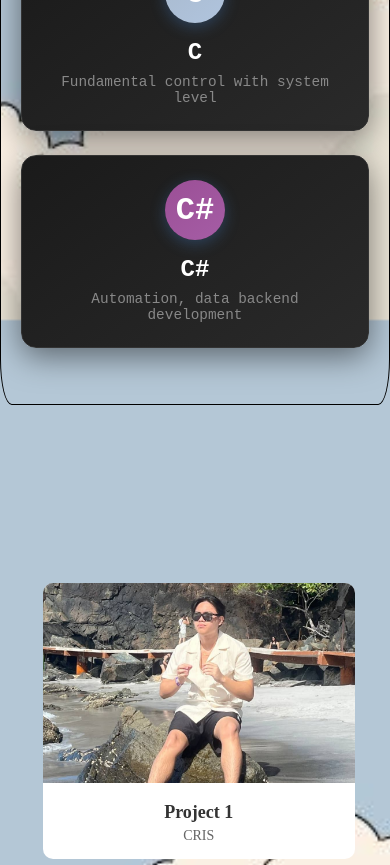
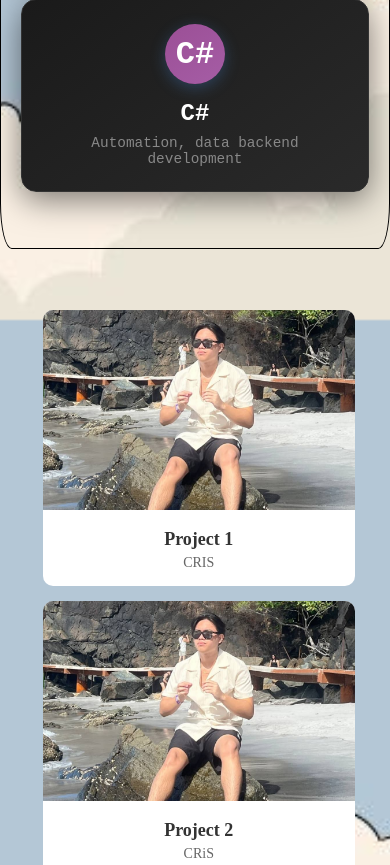
Before and after one commit to Thefuckisthis/crissss.github.io, a plain HTML site: page index.html in a window 390 px wide. Shown: the part 3056-3921 px from the top of the page. Drawn offline with Linux system fonts and the light colour scheme.

Commit message:
index.css

```diff
--- a/index.css
+++ b/index.css
@@ -697,14 +697,16 @@ h3{
     }
 
     div.cont{
-      margin-top: 140%
+      margin-top: 100%
     }
     section.section3{
-      margin-top: 260%;
+      margin-top: 230%;
       width: 80%;
       margin-left: 2%;
+    }
 
-
+    div.container{
+        margin-top: 20%;
     }
     .footer-page {
         flex-direction: column;
```
